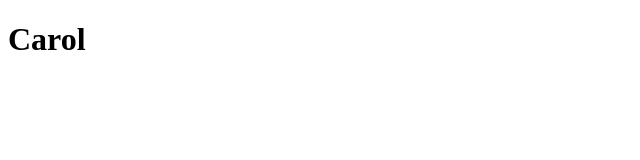
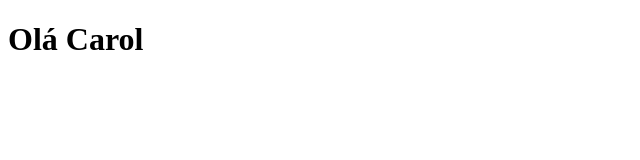
Before and after one commit to Matheus-Pazinati/ignite-exercises, a React (Vite) app in the folder unit-testing-jest/: page /Carol in a window 1280 px wide. Shown: the top 160 px of the page, without its empty margins (0-640 px from the left). Built offline with nearby package versions, Linux system fonts and the light colour scheme.

Commit message:
Cria teste para verificar se o componente Link está redirecionando o usuario para a pagina de usuario

```diff
--- a/unit-testing-jest/src/components/List/index.tsx
+++ b/unit-testing-jest/src/components/List/index.tsx
@@ -22,7 +22,7 @@ export function List({ initialUsers }: ListProps) {
       <ul>
         {users.map((user) => (
           <li key={user}>
-            <Link to={`/${user}`}>
+            <Link data-testid="link-component" to={`/${user}`}>
               {user}
             </Link>
           </li>
--- a/unit-testing-jest/src/pages/User/index.tsx
+++ b/unit-testing-jest/src/pages/User/index.tsx
@@ -3,6 +3,6 @@ import { useParams } from "react-router-dom"
 export function User() {
   const { user } = useParams()
   return (
-    <h1>{user}</h1>
+    <h1>{`Olá ${user}`}</h1>
   )
 }
```
Also changed, not shown: 2 other files (tests, documents, lock files or other folders).
